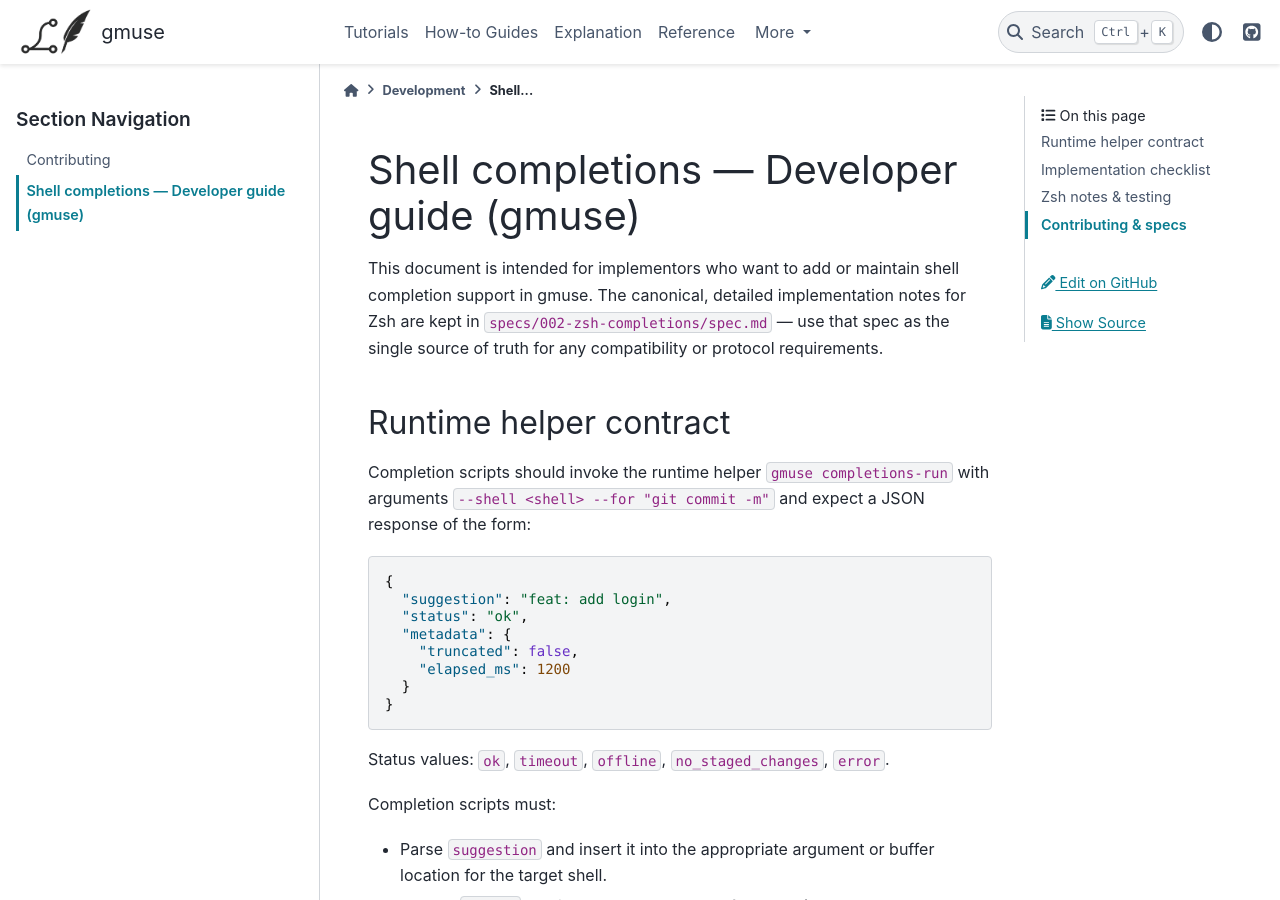
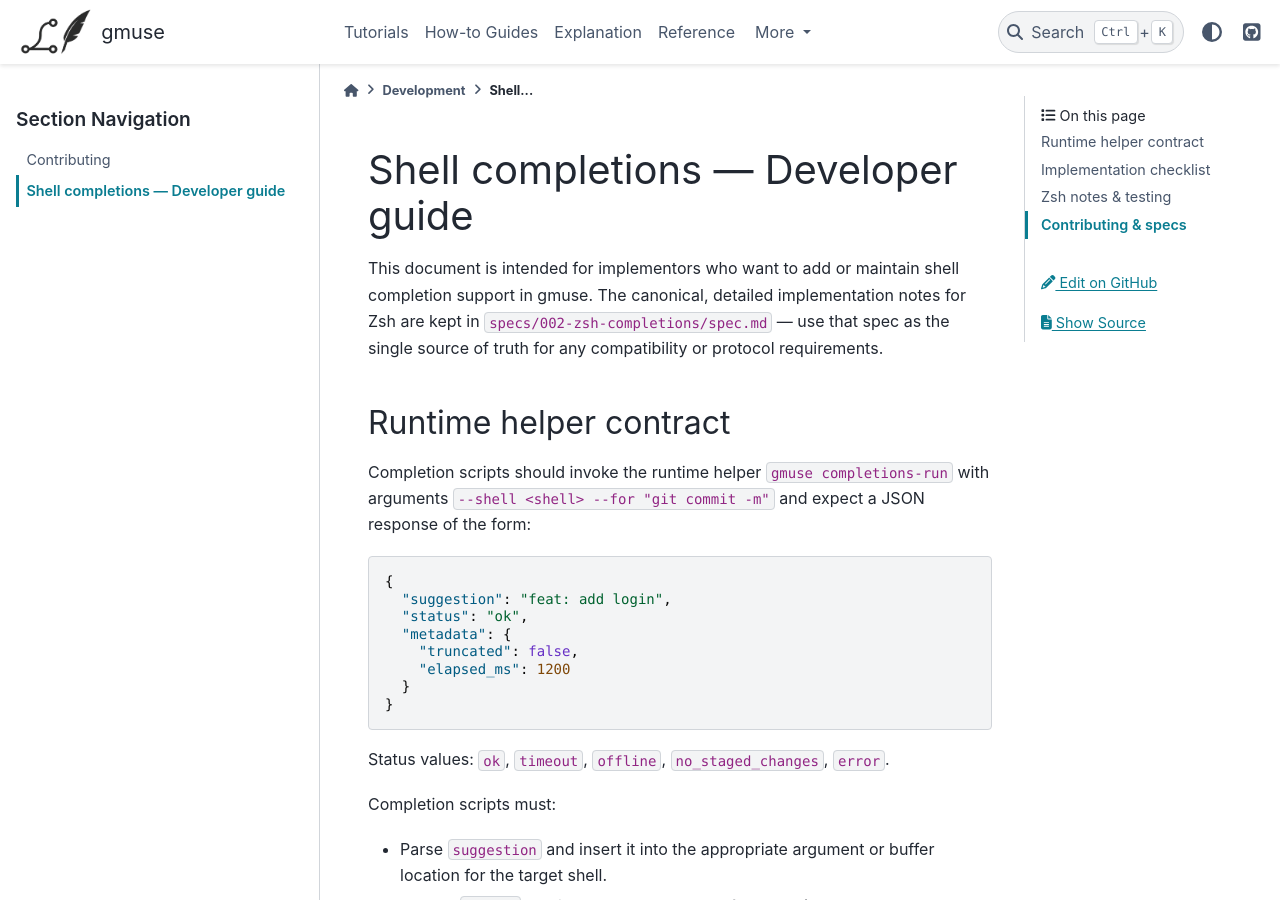
Before and after one commit to rvforest/gmuse, a Sphinx documentation site: the page built from docs/source/development/shell-completions.md, in a window 1280 px wide and 900 px high. Built offline with Sphinx 7.4.7 and the PyData theme 0.15.4, drawn with Linux system fonts in a browser that asks for light colours; pages that are not in the unit, such as notebooks, are missing from menus.

Commit message:
docs: improve developer guide

```diff
--- a/docs/source/development/shell-completions.md
+++ b/docs/source/development/shell-completions.md
@@ -1,4 +1,4 @@
-# Shell completions — Developer guide (gmuse)
+# Shell completions — Developer guide
 
 This document is intended for implementors who want to add or maintain shell
 completion support in gmuse. The canonical, detailed implementation notes for
```
